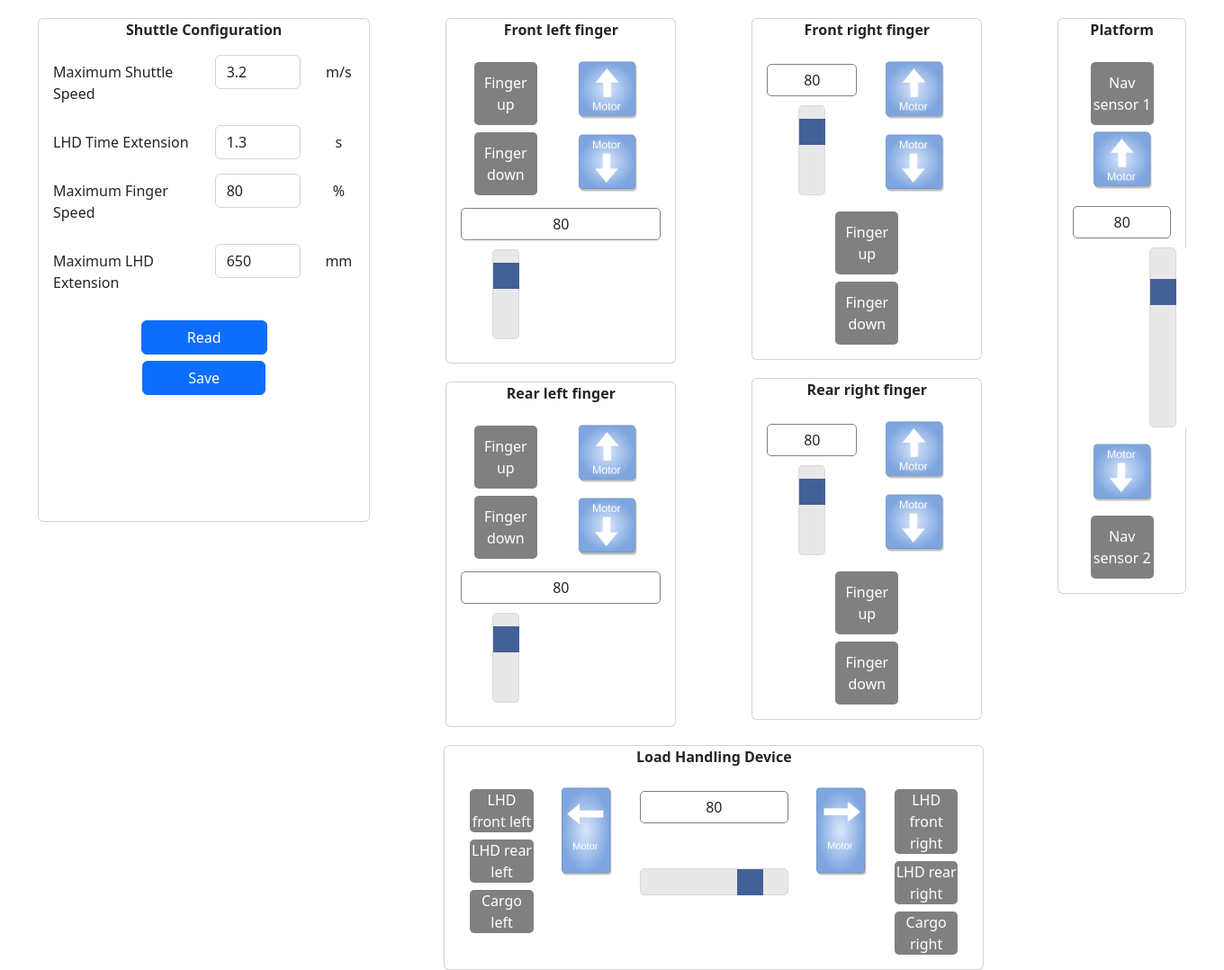
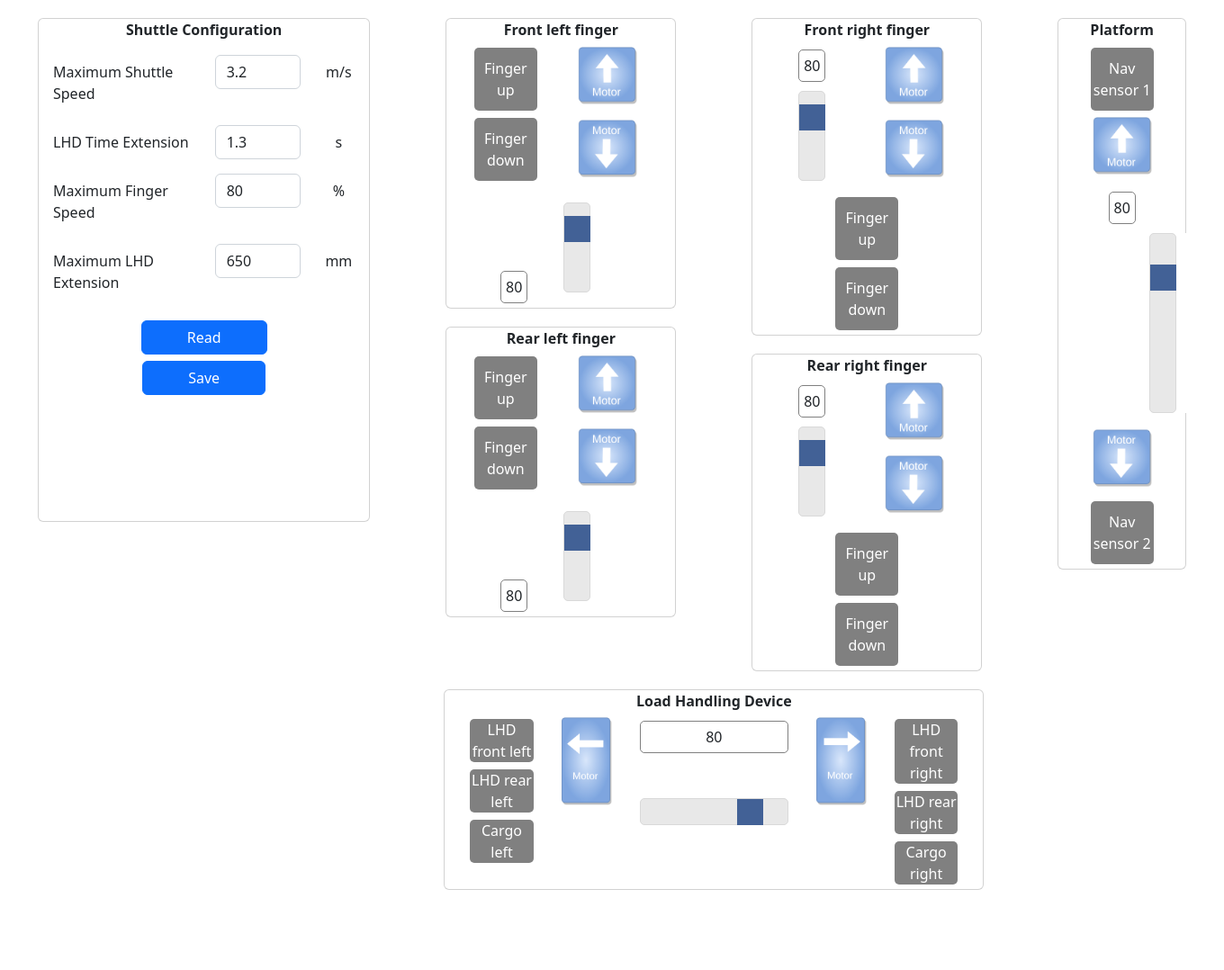
Before and after one commit to itroff/asur, a Spring app: page /robot in a window 1360 px wide; the page is wider, and only the part inside the window is pictured. Shown: the part 141-1219 px from the top of that part at 90% size. After the commit the page ends 1130 px from the top of that part, so only its background shows below. Run offline with Thymeleaf, Linux system fonts and the light colour scheme; the template is opened without the code that fills it, so the values that code supplies are empty; some of the project's set-up classes (security, data sources, template engines, error pages and the like) are left out, and stand-ins take their place; some libraries are stand-ins or nearby versions.

Commit message:
fixes slider

```diff
--- a/src/main/resources/static/css/main.css
+++ b/src/main/resources/static/css/main.css
@@ -259,8 +259,12 @@
     transform: scale(0.9);
   }
 
+  .range-wid {
+    margin-top:10px;
+  }
 
-  .range-wid {
+
+  .range-wid-horizontal {
     display: flex;
     justify-content: center;
     flex-direction: column;
@@ -394,3 +398,8 @@
   input[type=range]:focus::-ms-fill-upper {
     background: #E8E8E8;
   }
+
+  .card-top > .card-body {
+    padding-top: 0px;
+    padding-bottom: 5px;
+  }
--- a/src/main/resources/templates/robot.html
+++ b/src/main/resources/templates/robot.html
@@ -284,7 +284,7 @@
                   </div>
                 </div>
                   <div class="col-4">
-                    <div class="range-wid range-wid-horizontal">
+                    <div class="range-wid-horizontal">
                       <label for="rear-right-range" class="label-finger-range" id="load-handling-range-label">80</label>
                       <input type="range" class="form-range-new" min="0" max="100" value="80"
                         id="load-handling-range">
```
